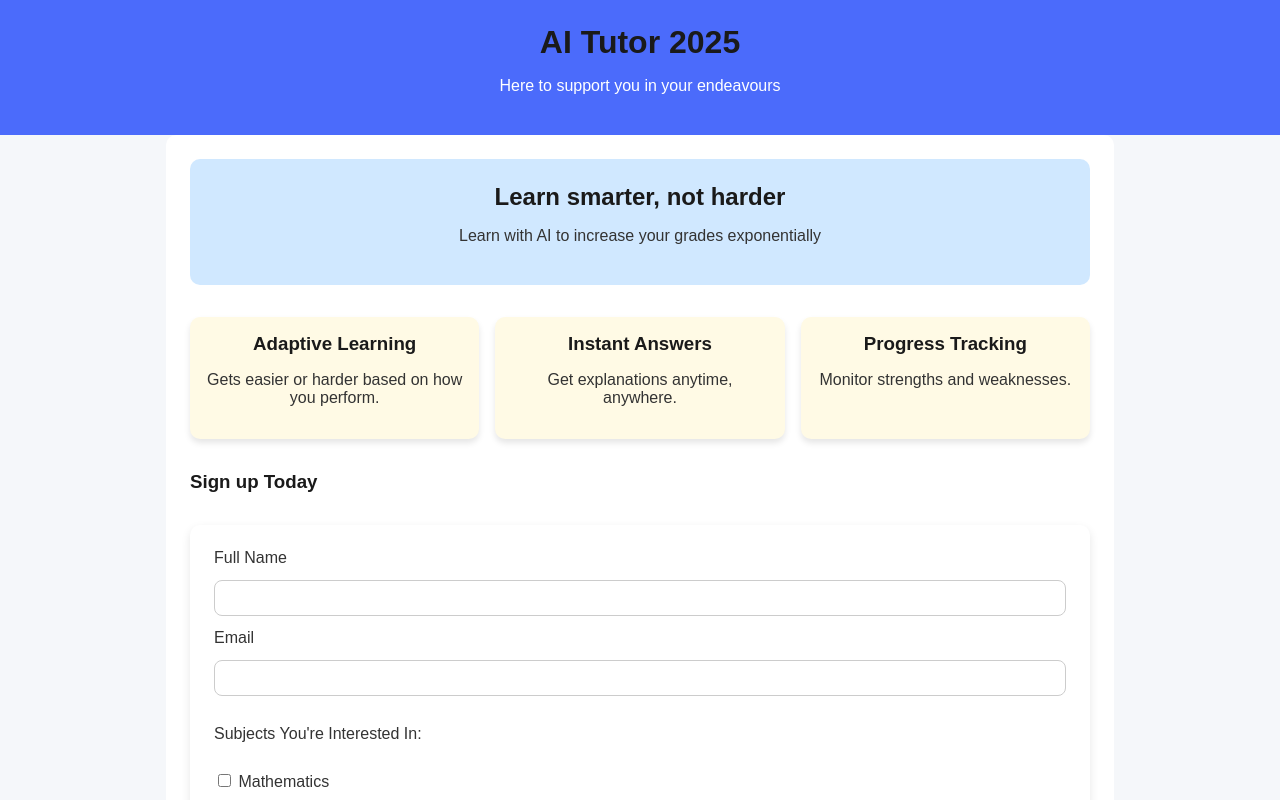
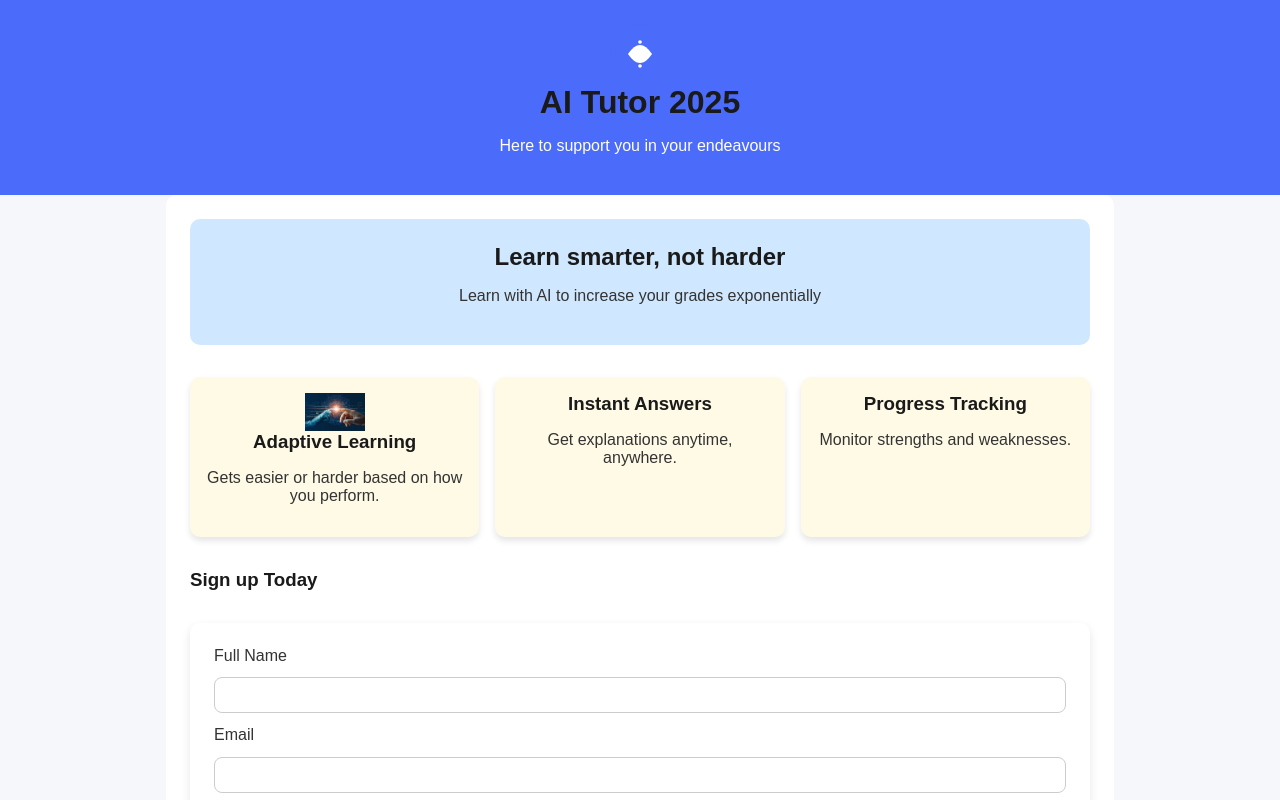
Before and after one commit to l250709/Assignment-2, a plain HTML site: page index.html in a window 1280 px wide. Shown: the top 800 px of the page. Drawn offline with Linux system fonts and the light colour scheme.

Commit message:
Adding images to website

```diff
--- a/index.html
+++ b/index.html
@@ -8,6 +8,7 @@
 
 <body>
     <header class="site-header">
+        <img src="assets/logo.svg" alt="Logo" width="60">
         <h1>AI Tutor 2025</h1><!-- Title displayed on the webpage -->
         <p>Here to support you in your endeavours</p> <!-- Subtitle / tagline -->
     </header>
@@ -22,6 +23,7 @@
         <!-- Features section -->
         <section class="features">
             <div class="feature-card">
+                <img src="assets/adaptibility.jpg" alt="Adaptive Learning Icon" width="60">
                 <h3>Adaptive Learning</h3>
                 <p>Gets easier or harder based on how you perform.</p>
             </div>
```
